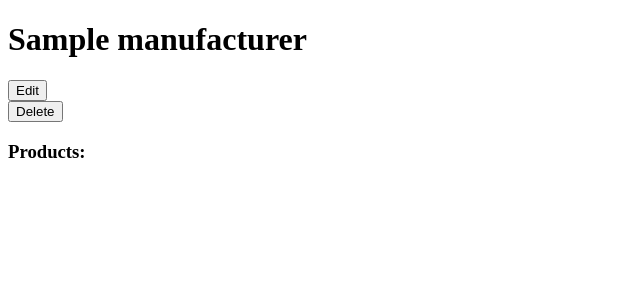
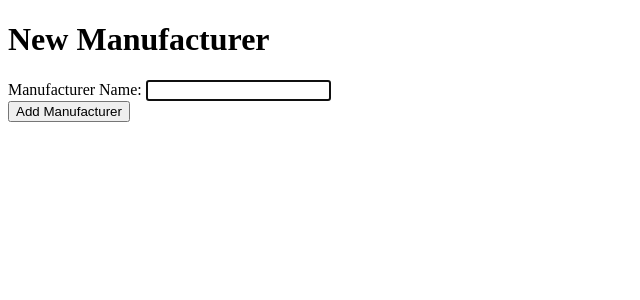
Before and after one commit to benbeardyman/Camera_Shop_Inventory_App, a Flask app: page /manufacturers/new_manufacturer in a window 1280 px wide. Shown: the part 70-370 px from the top of the page, without its empty margins (0-640 px from the left). Run offline with Flask 2, Linux system fonts and the light colour scheme; a database or web service that is not in the repository returns one stand-in record (values such as "Sample title"); some libraries are stand-ins or nearby versions.

Commit message:
new manufacturer function

```diff
--- a/camera_shop/controllers/manufacturer_controller.py
+++ b/camera_shop/controllers/manufacturer_controller.py
@@ -14,3 +14,14 @@
 def show(id):
     manufacturer = manufacturer_repository.select(id)
     return render_template("manufacturers/show.html", manufacturer=manufacturer)
+
+@manufacturers_blueprint.route("/manufacturers/new_manufacturer")
+def new_manufacturer():
+    return render_template("manufacturers/new_manufacturer.html")
+
+@manufacturers_blueprint.route("/manufacturers", methods=['POST'])
+def create_manufacturer():
+    name = request.form['name']
+    manufacturer = Manufacturer(name)
+    manufacturer_repository.save(manufacturer)
+    return redirect('/manufacturers')
--- a/camera_shop/templates/manufacturers/index.html
+++ b/camera_shop/templates/manufacturers/index.html
@@ -3,7 +3,7 @@
 <h1>Manufacturers</h1>
 
 <div>
-    <form action="/manufacturer/new_manufacturer">
+    <form action="/manufacturers/new_manufacturer">
     <input type="submit" value="New Manufacturer"/>
     </form>
 </div>
--- a/camera_shop/templates/manufacturers/new_manufacturer.html
+++ b/camera_shop/templates/manufacturers/new_manufacturer.html
@@ -0,0 +1,17 @@
+{% extends "base.html" %}
+{% block content %}
+<h1>New Manufacturer</h1>
+
+<form action="/manufacturers" method="post">
+
+    <div>
+        <label for="name">Manufacturer Name:</label>
+        <input type="text" id="name" name="name" required autofocus>
+    </div>
+
+
+    <button type="submit">Add Manufacturer</button>
+
+</form>
+
+{% endblock %}
```
